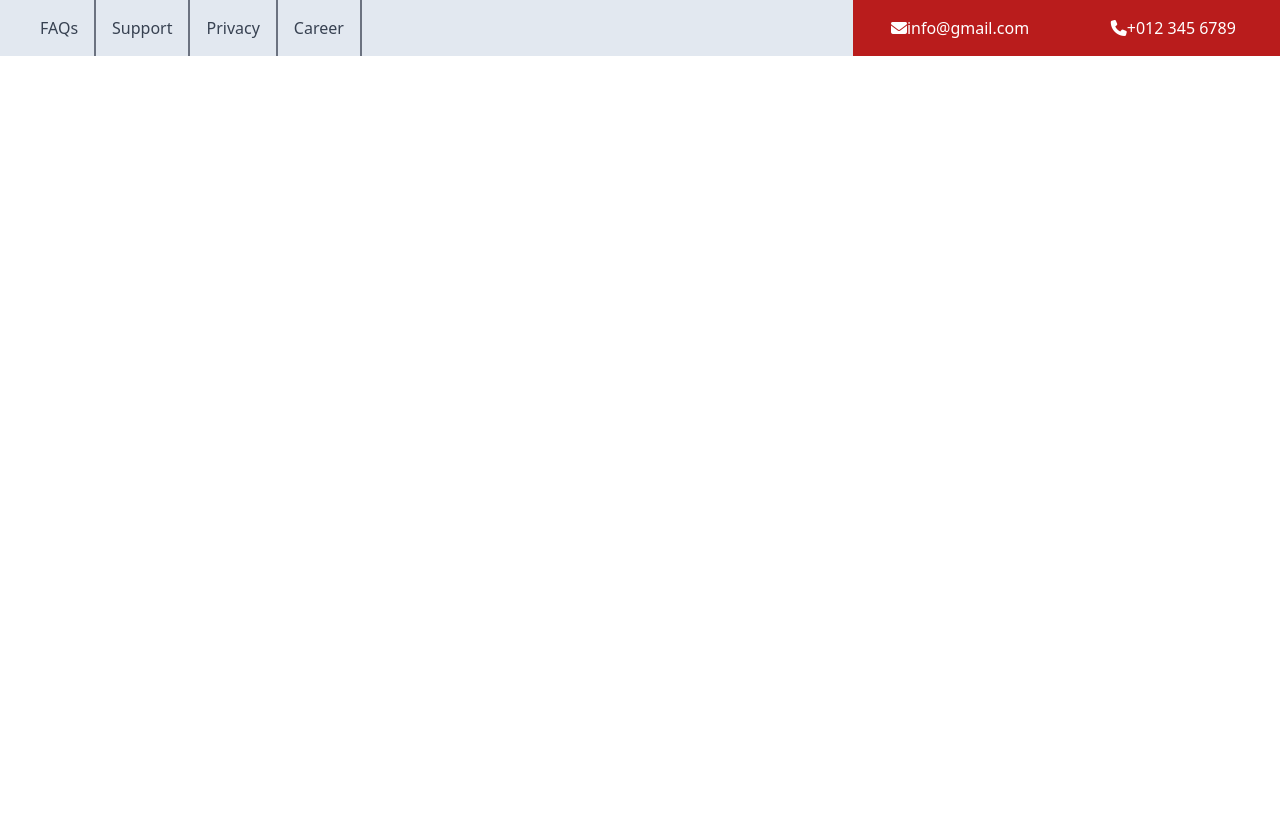
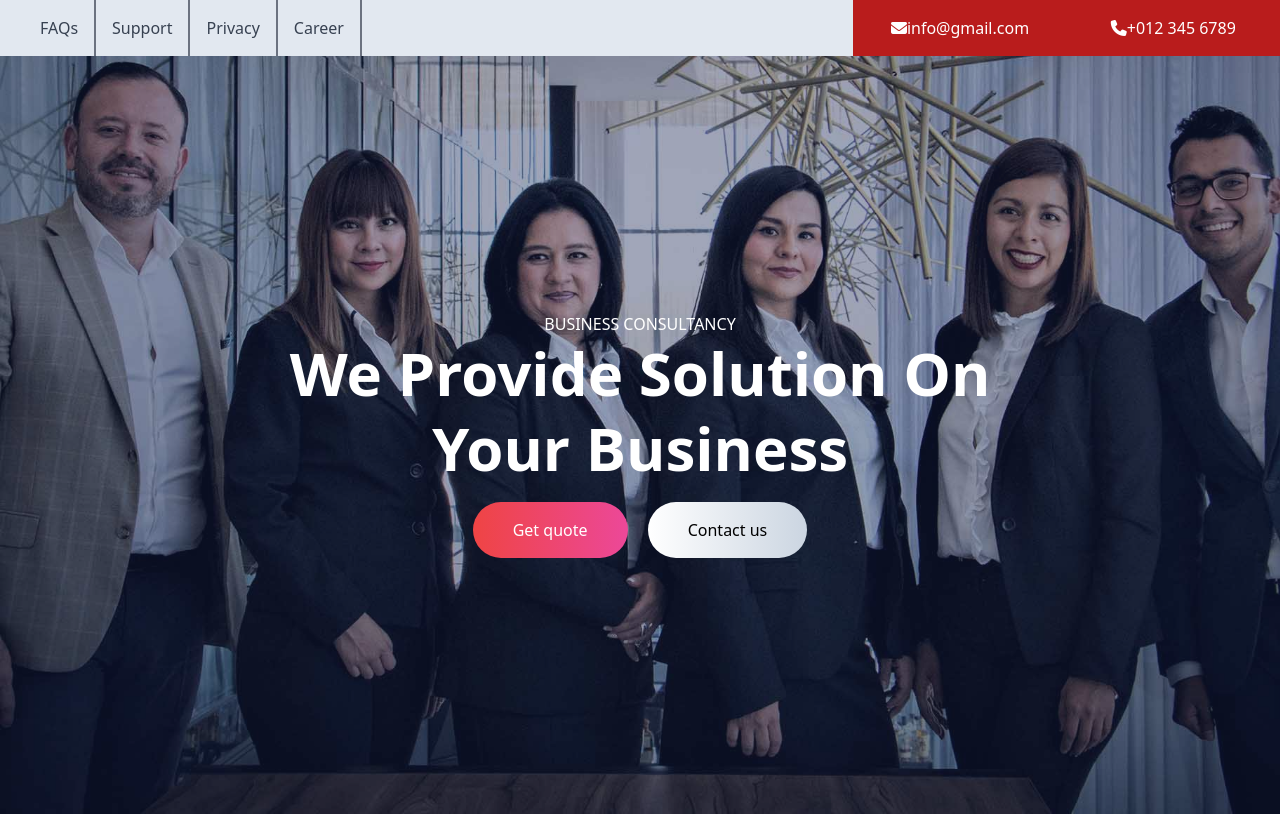
Before and after one commit to Sumaiyakhan322/project-7-business, a website: page src/index.html in a window 1280 px wide. Drawn offline with Linux system fonts and the light colour scheme.

Commit message:
added banner section

```diff
--- a/src/index.html
+++ b/src/index.html
@@ -25,3 +25,11 @@
         </div>
 
     </div>
+     <!--banner-->
+
+     <div class="p-64 bg-blue-950  w-full  relative before:bg-[url('/img/carousel-1.jpg')] before:absolute before:inset-0 before:content('') before:bg-cover before:opacity-60 z-10 text-center">
+        <p class="isolate text-white text-center">BUSINESS CONSULTANCY</p>
+        <h1 class="isolate text-white text-center text-6xl  font-bold leading-tight">We Provide Solution On<br> Your Business</h1>
+        <button class="px-10 py-4 text-white isolate bg-gradient-to-r from-red-500 to-pink-500 rounded-full mt-4 mr-4 ">Get quote</button>
+        <button class="px-10 py-4 text-black isolate rounded-full bg-gradient-to-r from-white to-slate-300">Contact us</button>
+    </div>
```
